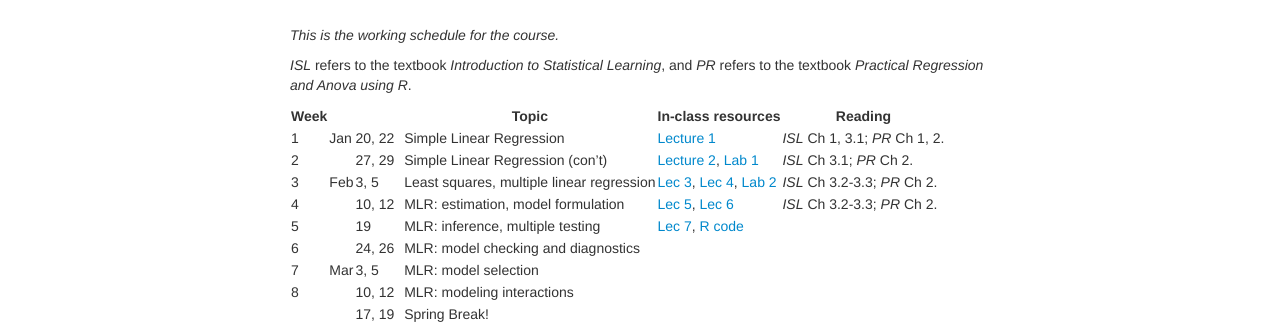
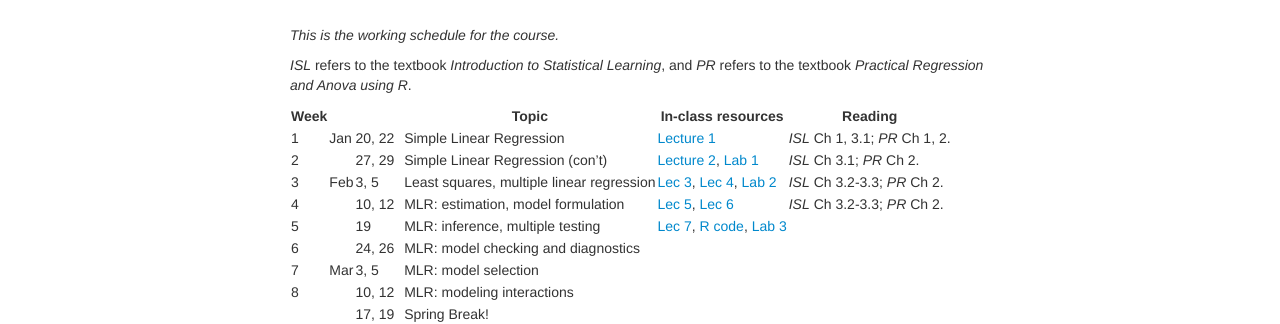
Before and after one commit to nickreich/stat-modeling-2015, a Jekyll site: the page built from pages/schedule.md, in a window 1280 px wide. Shown: the part 167-491 px from the top of the page. Built offline with Jekyll 4.4.1, drawn with Linux system fonts in a browser that asks for light colours.

Commit message:
sched update

```diff
--- a/pages/schedule.md
+++ b/pages/schedule.md
@@ -14,7 +14,7 @@ Week |       |     | Topic   | In-class resources | Reading
  2   |     | 27, 29  &nbsp;| Simple Linear Regression (con't) | [Lecture 2](../assets/lectures/lecture2-slr-basics/lecture2-slr-basics.pdf), [Lab 1](../assets/labs/lab1-intro-slr.pdf) | _ISL_ Ch 3.1; _PR_ Ch 2.
  3   | Feb | 3, 5   | Least squares, multiple linear regression | [Lec 3](../assets/lectures/lecture3-slr-anova/lecture3-SLR-anova.pdf), [Lec 4](../assets/lectures/lecture4-mlr-intro/lecture4-mlr-intro.pdf), [Lab 2](../assets/labs/lab2-intro-mlr.pdf) | _ISL_ Ch 3.2-3.3; _PR_ Ch 2.
  4   |     | 10, 12 | MLR: estimation, model formulation | [Lec 5](../assets/lectures/lecture5-mlr-estimation-formulation/lecture5-mlr-estimation-formulation.pdf), [Lec 6](../assets/lectures/lecture6-mlr-categorical/lecture6-mlr-categorical.pdf) | _ISL_ Ch 3.2-3.3; _PR_ Ch 2.
- 5   |     | 19     | MLR: inference, multiple testing | [Lec 7](../assets/lectures/lecture7-mlr-inference/lecture7-mlr-inference.pdf), [R code](../assets/labs/sampling-distribution-simulation.R) |
+ 5   |     | 19     | MLR: inference, multiple testing | [Lec 7](../assets/lectures/lecture7-mlr-inference/lecture7-mlr-inference.pdf), [R code](../assets/labs/sampling-distribution-simulation.R), [Lab 3](../assets/labs/lab3-mlr-inference.pdf) |
  6   |     | 24, 26 | MLR: model checking and diagnostics | |
  7   | Mar | 3, 5   | MLR: model selection |  |
  8   |     | 10, 12 | MLR: modeling interactions | |
```
